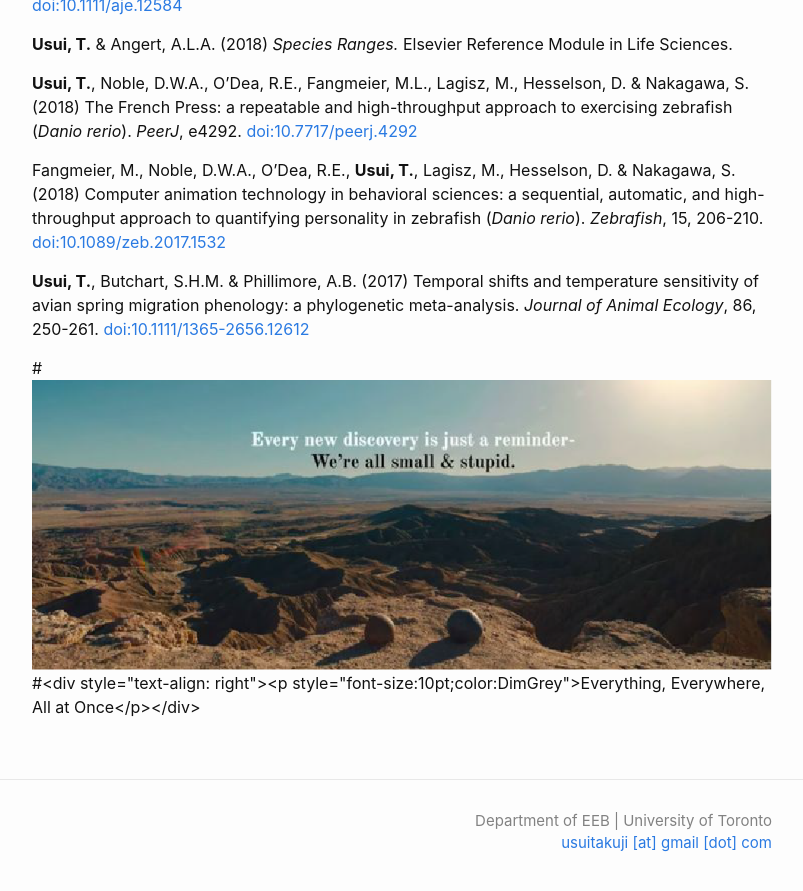
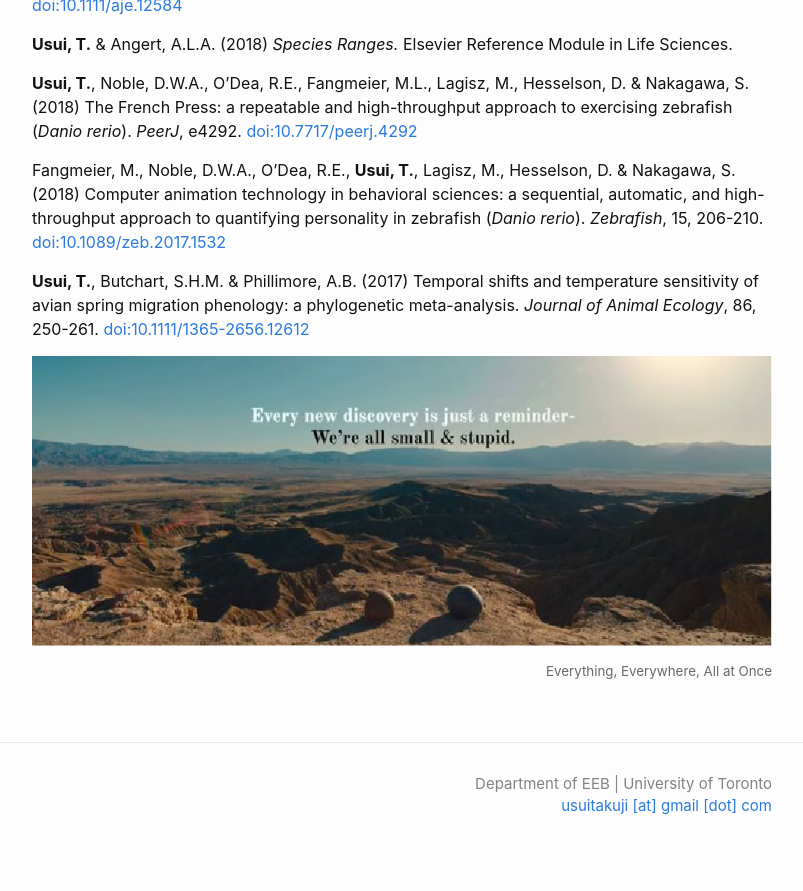
Before and after one commit to takujiusui/takujiusui.github.io, a Jekyll site: the page built from pubs.md, in a window 1280 px wide and 900 px high, scrolled down 1416 px. Shown: the top 891 px of the window, without its empty margins (238-1041 px from the left). Built offline with Jekyll 4.4.1, drawn with Linux system fonts in a browser that asks for light colours; after the commit the page ends 2279 px from its top, so only the background shows below that.

Commit message:
updating pubs

```diff
--- a/pubs.md
+++ b/pubs.md
@@ -44,5 +44,5 @@ Fangmeier, M., Noble, D.W.A., O’Dea, R.E., **Usui, T.**, Lagisz, M., Hesselson
 
 **Usui, T.**, Butchart, S.H.M. & Phillimore, A.B. (2017) Temporal shifts and temperature sensitivity of avian spring migration phenology: a phylogenetic meta-analysis. *Journal of Animal Ecology*, 86, 250-261. [doi:10.1111/1365-2656.12612](https://besjournals.onlinelibrary.wiley.com/doi/full/10.1111/1365-2656.12612)
 
-#![rockscene](images/rock-phase1.png)
-#<div style="text-align: right"><p style="font-size:10pt;color:DimGrey">Everything, Everywhere, All at Once</p></div>
+![rockscene](images/rock-phase1.png)
+<div style="text-align: right"><p style="font-size:10pt;color:DimGrey">Everything, Everywhere, All at Once</p></div>
```
Also changed, not shown: research.md (+2 -2 lines).
